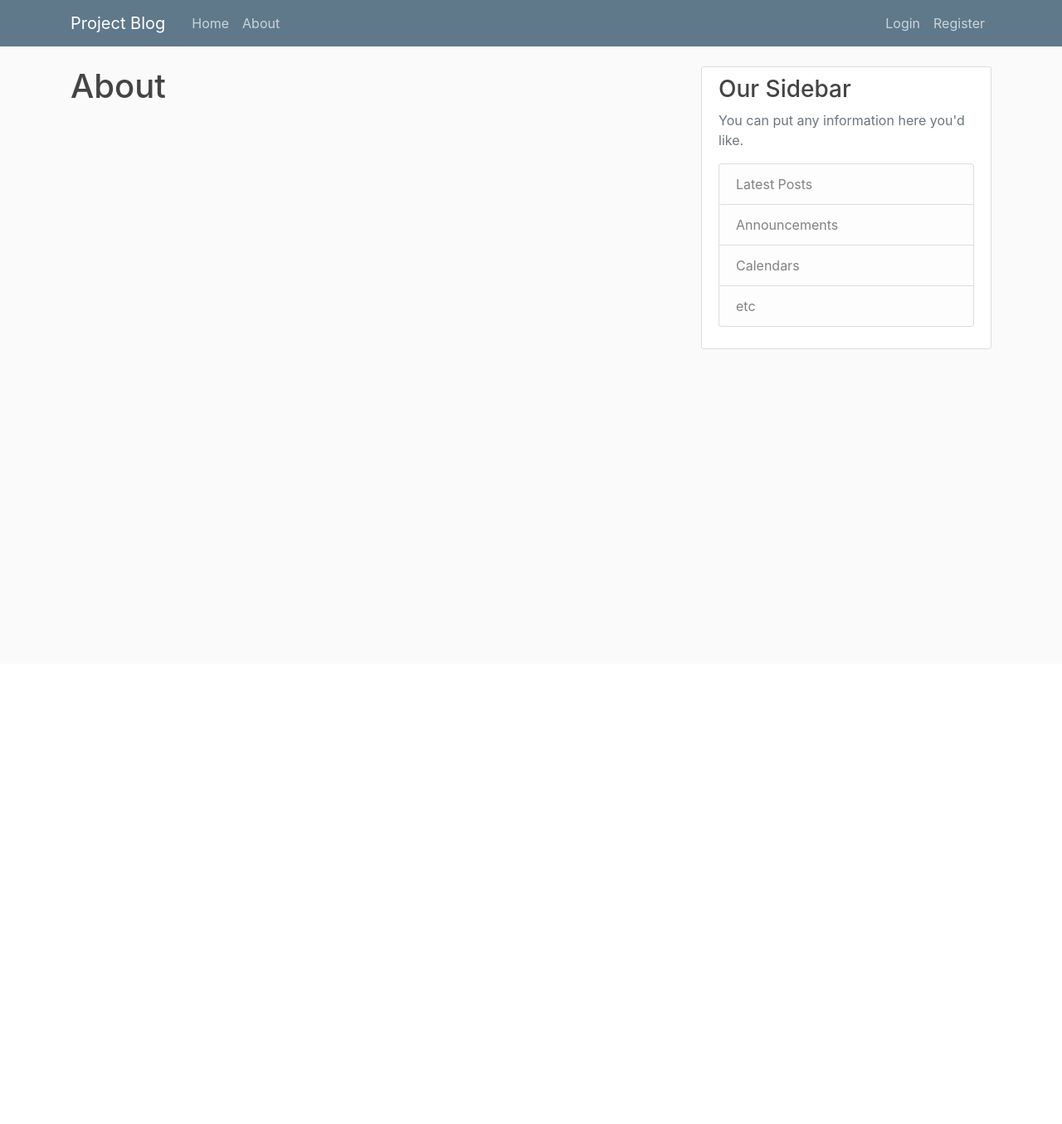
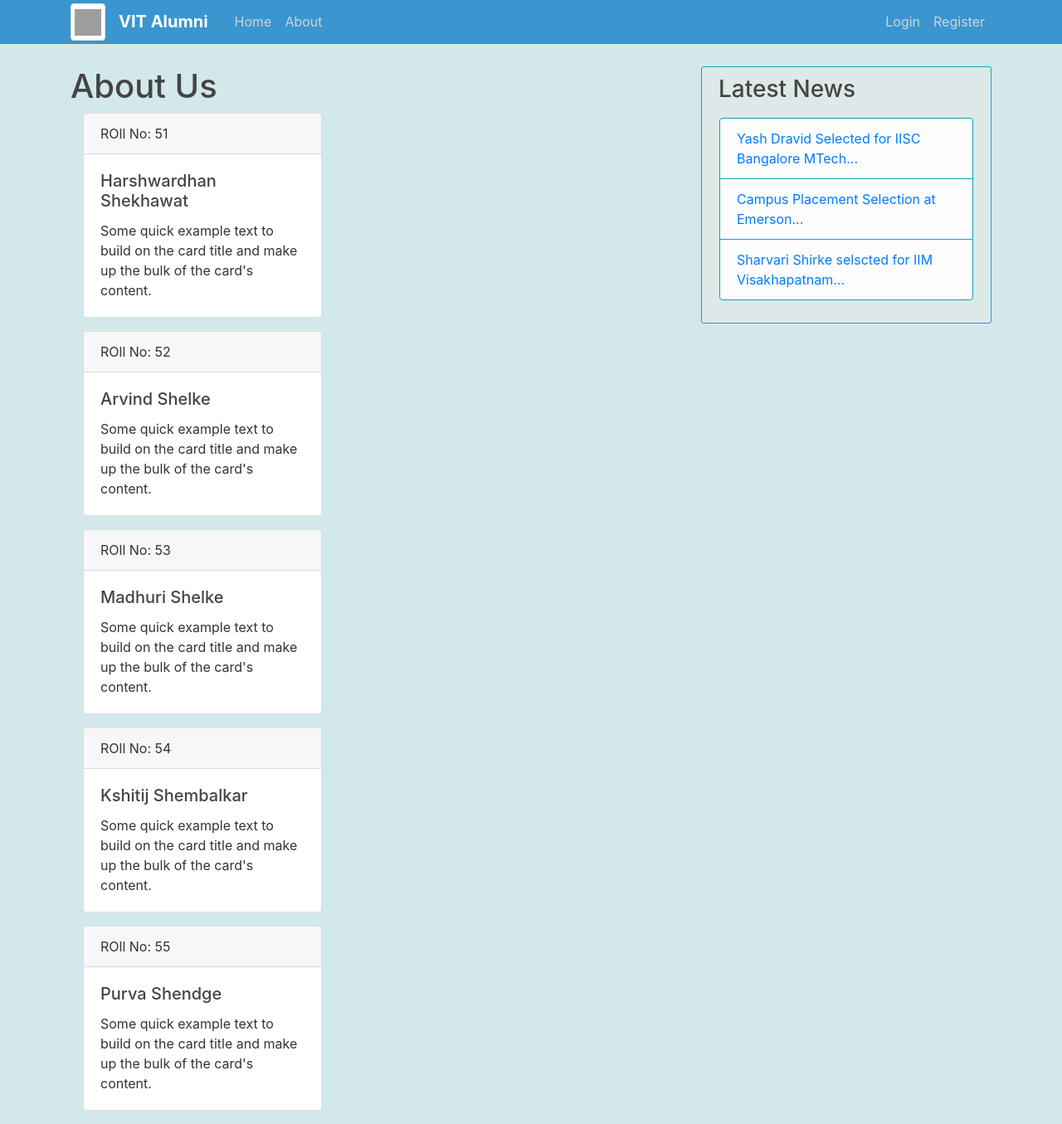
Before and after one commit to arvi18/djangoBlog-AWS-S3, a Django app: page /about/ in a window 1280 px wide. Shown: the whole page at 83% size. Before the commit the page ends 421 px from the top, so only its background shows below. Run offline with Django 3.2, Linux system fonts and the light colour scheme; some libraries are stand-ins or nearby versions; grey boxes are pictures that could not be loaded.

Commit message:
improve blue theme

```diff
--- a/blog/templates/blog/about.html
+++ b/blog/templates/blog/about.html
@@ -1,10 +1,57 @@
-{% extends 'blog/base.html' %}
-{% block content %}
+{% extends 'blog/base.html' %} {% block content %}
 
-<div class="body">
+<h1>About Us</h1>
 
-    <h1>About</h1>
-
+<div class="container">
+  <div class="card mb-3" style="max-width: 18rem">
+    <div class="card-header">ROll No: 51</div>
+    <div class="card-body">
+      <h5 class="card-title">Harshwardhan Shekhawat</h5>
+      <p class="card-text">
+        Some quick example text to build on the card title and make up the bulk
+        of the card's content.
+      </p>
+    </div>
+  </div>
+  <div class="card mb-3" style="max-width: 18rem">
+    <div class="card-header">ROll No: 52</div>
+    <div class="card-body">
+      <h5 class="card-title">Arvind Shelke</h5>
+      <p class="card-text">
+        Some quick example text to build on the card title and make up the bulk
+        of the card's content.
+      </p>
+    </div>
+  </div>
+  <div class="card mb-3" style="max-width: 18rem">
+    <div class="card-header">ROll No: 53</div>
+    <div class="card-body">
+      <h5 class="card-title">Madhuri Shelke</h5>
+      <p class="card-text">
+        Some quick example text to build on the card title and make up the bulk
+        of the card's content.
+      </p>
+    </div>
+  </div>
+  <div class="card mb-3" style="max-width: 18rem">
+    <div class="card-header">ROll No: 54</div>
+    <div class="card-body">
+      <h5 class="card-title">Kshitij Shembalkar</h5>
+      <p class="card-text">
+        Some quick example text to build on the card title and make up the bulk
+        of the card's content.
+      </p>
+    </div>
+  </div>
+  <div class="card mb-3" style="max-width: 18rem">
+    <div class="card-header">ROll No: 55</div>
+    <div class="card-body">
+      <h5 class="card-title">Purva Shendge</h5>
+      <p class="card-text">
+        Some quick example text to build on the card title and make up the bulk
+        of the card's content.
+      </p>
+    </div>
+  </div>
 </div>
-
 {% endblock content %}
--- a/blog/templates/blog/base.html
+++ b/blog/templates/blog/base.html
@@ -14,10 +14,14 @@
   {% endif %}
 </head>
 
-<header class="site-header">
-  <nav class="navbar navbar-expand-md navbar-dark bg-steel fixed-top">
+<body style="background-color: rgb(211, 232, 235);">
+  <header class="site-header ">
+    <nav class="navbar navbar-expand-md fixed-top navbar-dark p-1 border-dark" style="background-color: rgb(59, 149, 206);">
       <div class="container">
-      <a class="navbar-brand mr-4" href="/">Project Blog</a>
+      <a class="navbar-brand img-thumbnail" href="#">
+      <img src="https://djangoblogs3.s3.ap-south-1.amazonaws.com/profile_pics/default-bg.png" width="32" height="32" alt="">
+    </a>
+        <a class="navbar-brand mr-4 font-weight-bold" href="/">VIT Alumni</a>
         <button class="navbar-toggler" type="button" data-toggle="collapse" data-target="#navbarToggle"
           aria-controls="navbarToggle" aria-expanded="false" aria-label="Toggle navigation">
           <span class="navbar-toggler-icon"></span>
@@ -28,7 +32,7 @@
             <a class="nav-item nav-link" href="{% url 'blog-about' %}">About</a>
           </div>
           <!-- Navbar Right Side -->
-        <div class="navbar-nav ">
+          <div class="navbar-nav">
             {% if user.is_authenticated %}
             <a class="nav-item nav-link" href="{% url 'post-create' %}">New Post</a>
             <a class="nav-item nav-link" href="{% url 'profile' %}">Profile</a>
@@ -59,21 +63,20 @@
         {% block content %}{% endblock %}
       </div>
       <div class="col-md-4">
-      <div class="content-section">
-        <h3>Our Sidebar</h3>
-        <p class='text-muted'>You can put any information here you'd like.
-        <ul class="list-group">
-          <li class="list-group-item list-group-item-light">Latest Posts</li>
-          <li class="list-group-item list-group-item-light">Announcements</li>
-          <li class="list-group-item list-group-item-light">Calendars</li>
-          <li class="list-group-item list-group-item-light">etc</li>
+        <div class="content-section border-info" style="background-color: rgb(221, 233, 233);">
+          <h3>Latest News</h3>
+          <p class='text-muted'>
+          <ul class="list-group border">
+            <li class="list-group-item list-group-item-light border-info"> <a href="https://www.vitpunealumni.in/newsroom/news/Congratulations-Yash-Dravid-for-Selected-at-IISC-Bangalore-for-MTech-Research-in-Instrumentation-and-Applied-Physics.dz" target="_blank" > Yash Dravid Selected for IISC Bangalore MTech...</a></li>
+            <li class="list-group-item list-group-item-light border-info"> <a href="https://www.vitpunealumni.in/newsroom/news/Heartiest-Congratulations-Campus-Placement-Selection-at-Emerson---Instrumentation-Engineering-Department.dz" target="_blank" >Campus Placement Selection at Emerson...</a> </li>
+            <li class="list-group-item list-group-item-light border-info"> <a href="https://www.vitpunealumni.in/newsroom/news/Congratulations-Sharvari-Shirke-for-securing-Admission-in-IIM-Visakhapatnam---Instrumentation-Engineering-Department" target="_blank" >Sharvari Shirke selscted for IIM Visakhapatnam...</a> </li>
           </ul>
           </p>
         </div>
       </div>
     </div>
   </main>
-
+  </div>
   <script src="https://code.jquery.com/jquery-3.2.1.slim.min.js"
     integrity="sha384-KJ3o2DKtIkvYIK3UENzmM7KCkRr/rE9/Qpg6aAZGJwFDMVNA/GpGFF93hXpG5KkN" crossorigin="anonymous"></script>
   <script src="https://cdnjs.cloudflare.com/ajax/libs/popper.js/1.12.9/umd/popper.min.js"
--- a/blog/templates/blog/home.html
+++ b/blog/templates/blog/home.html
@@ -1,13 +1,13 @@
 {% extends 'blog/base.html' %}
 {% block content %}
 
-<div class="body">
+<div class="body ">
     {% for post in posts %}
-    <article class="media content-section">
+    <article class="media content-section mb-4  border-info">
       <img class="rounded-circle article-img " src="{{ post.author.profile.image.url }}" alt="">
         <div class="media-body">
           <div class="article-metadata">
-            <a class="mr-2" href="{% url 'user-posts' post.author.username %}">{{ post.author }}</a>
+            <a class="mr-2 mb-4  border-danger" href="{% url 'user-posts' post.author.username %}">{{ post.author }}</a>
             <small class="text-muted">{{ post.date_posted| date:"F j, y (l)" }}</small>
           </div>
           <h2><a class="article-title" href="{% url 'post-detail' post.id %}">{{ post.title }}</a></h2>
--- a/blog/templates/blog/post_detail.html
+++ b/blog/templates/blog/post_detail.html
@@ -1,7 +1,7 @@
 {% extends 'blog/base.html' %}
 {% block content %}
 
-<article class="media content-section">
+<article class="media content-section border-info">
     <img class="rounded-circle article-img " src="{{ object.author.profile.image.url }}" alt="">
     <div class="media-body">
         <div class="article-metadata">
--- a/blog/templates/blog/post_form.html
+++ b/blog/templates/blog/post_form.html
@@ -2,7 +2,7 @@
 {% load crispy_forms_tags %}
 {% block content %}
 
-<div class="content-section">
+<div class="content-section   border-info">
 
     <form method="POST">
         {% csrf_token %}
--- a/blog/templates/blog/user_posts.html
+++ b/blog/templates/blog/user_posts.html
@@ -8,7 +8,7 @@
 
 <div class="body">
     {% for post in posts %}
-    <article class="media content-section">
+    <article class="media content-section border-info">
       <img class="rounded-circle article-img " src="{{ post.author.profile.image.url }}" alt="">
         <div class="media-body">
           <div class="article-metadata">
--- a/users/templates/users/login.html
+++ b/users/templates/users/login.html
@@ -2,7 +2,7 @@
 {% load crispy_forms_tags %}
 {% block content %}
 
-<div class="content-section">
+<div class="content-section border-info">
 
     <form method="POST">
         {% csrf_token %}
--- a/users/templates/users/logout.html
+++ b/users/templates/users/logout.html
@@ -1,8 +1,6 @@
-{% extends 'blog/base.html' %}
+{% extends 'blog/base.html' %} {% block content %}
 
-{% block content %}
-
-<h2>Succesfully logged out! </h2>
+<h2>Succesfully logged out!</h2>
 <p><a class="link-info" href="{% url 'login' %}">Log in again.</a></p>
 
 {% endblock content %}
--- a/users/templates/users/password_reset.html
+++ b/users/templates/users/password_reset.html
@@ -2,7 +2,7 @@
 {% load crispy_forms_tags %}
 {% block content %}
 
-<div class="content-section">
+<div class="content-section border-info">
 
     <form method="POST">
         {% csrf_token %}
--- a/users/templates/users/password_reset_confirm.html
+++ b/users/templates/users/password_reset_confirm.html
@@ -2,7 +2,7 @@
 {% load crispy_forms_tags %}
 {% block content %}
 
-<div class="content-section">
+<div class="content-section border-info">
 
     <form method="POST">
         {% csrf_token %}
--- a/users/templates/users/profile.html
+++ b/users/templates/users/profile.html
@@ -2,7 +2,7 @@
 {% load crispy_forms_tags %}
 {% block content %}
 
-<div class="content-section">
+<div class="content-section border-info">
   <div class="media">
     <img class="rounded-circle account-img " src="{{ user.profile.image.url }}">
     <div class="media-body">
@@ -18,7 +18,7 @@
       {{ p_form|crispy }}
     </fieldset>
     <div class="form-group">
-      <button class="btn btn-outline-info m-3" type="submit">Update Profile</button>
+      <button class="btn btn-outline-info m-0" type="submit">Update Profile</button>
     </div>
   </form>
 </div>
--- a/users/templates/users/register.html
+++ b/users/templates/users/register.html
@@ -2,7 +2,7 @@
 {% load crispy_forms_tags %}
 {% block content %}
 
-<div class="content-section">
+<div class="content-section border-info">
 
     <form method="POST">
         {% csrf_token %}
@@ -13,7 +13,7 @@
     </form>
     <small class="text-muted">Already have an account?</small>
     <p>sign in
-    <a href="{% url 'login' %}">here.</a></p>
+    <a class="font-weight-bold" href="{% url 'login' %}">here.</a></p>
 
 </div>
 
```
Lines whose indentation alone changed are shown as unchanged.
